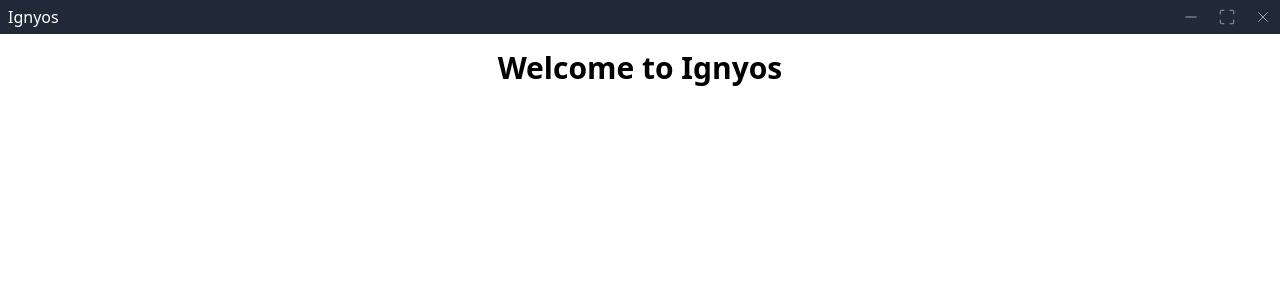
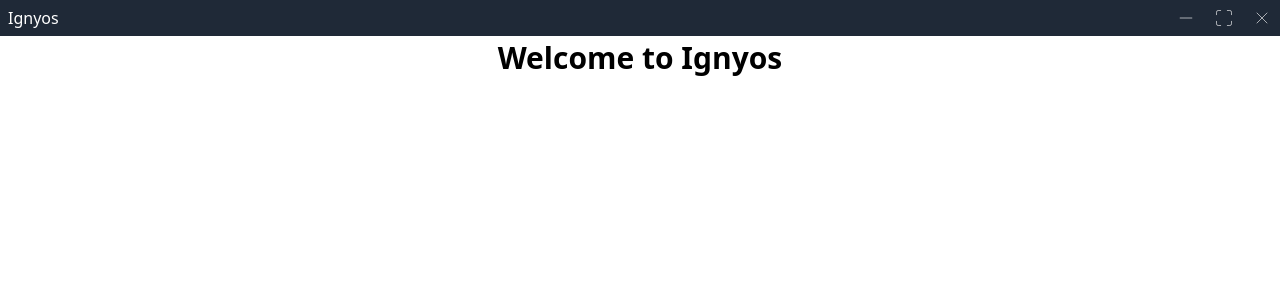
Before and after one commit to NathanHering/Ignyos.Desktop, a SvelteKit app: page / in a window 1280 px wide. Shown: the top 300 px of the page. Built offline with nearby package versions, Linux system fonts and the light colour scheme.

Commit message:
title bar style

```diff
--- a/src/components/TitleBar.svelte
+++ b/src/components/TitleBar.svelte
@@ -18,7 +18,7 @@
   }
 
   onMount(() => {
-    feather.replace({ "stroke-width": 0.75, height: 18, width: 18 });
+    feather.replace({ "stroke-width": 0.75, height: 20, width: 20 });
   });
 </script>
 
@@ -38,7 +38,7 @@
       aria-label="Maximize"><span data-feather="maximize"></span></button
     >
     <button
-      class="titlebar-button p-2 hover:bg-gray-700"
+      class="titlebar-button p-2 hover:bg-red-900"
       on:click={close}
       aria-label="Close"><span data-feather="x"></span></button
     >
--- a/src/routes/+page.svelte
+++ b/src/routes/+page.svelte
@@ -1,7 +1,3 @@
-<!-- <script lang="ts">
-  import "../app.css";
-</script> -->
-
-<main class="container mx-auto p-4">
+<main class="container mx-auto p-1">
   <h1 class="text-3xl font-bold text-center">Welcome to Ignyos</h1>
 </main>
```
